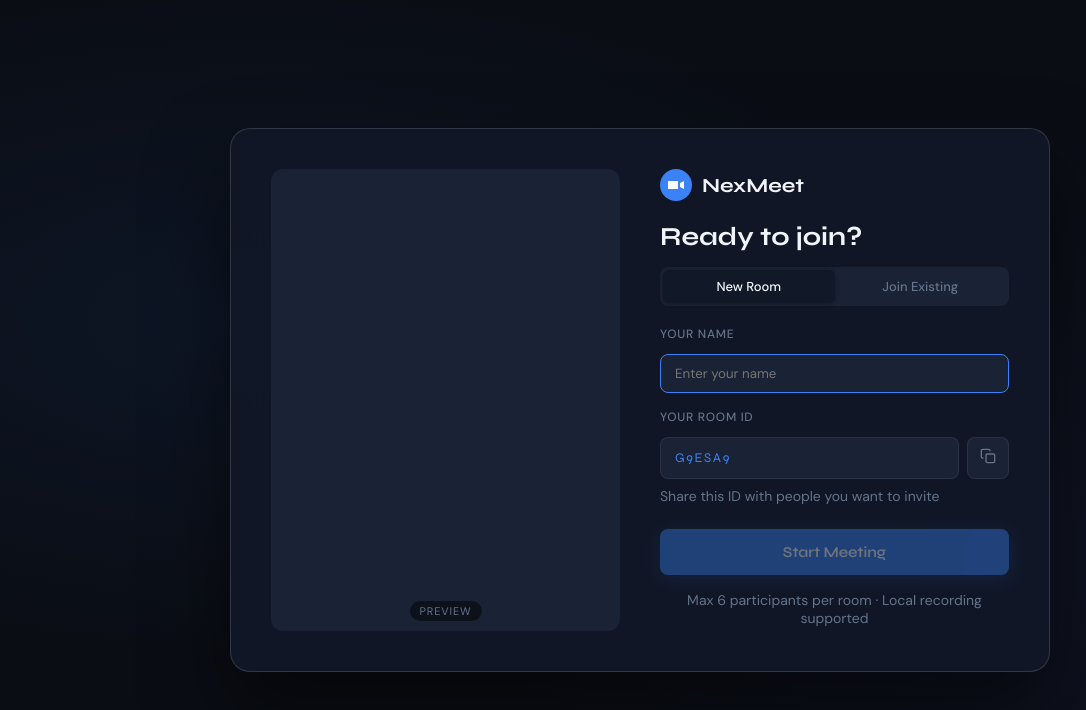
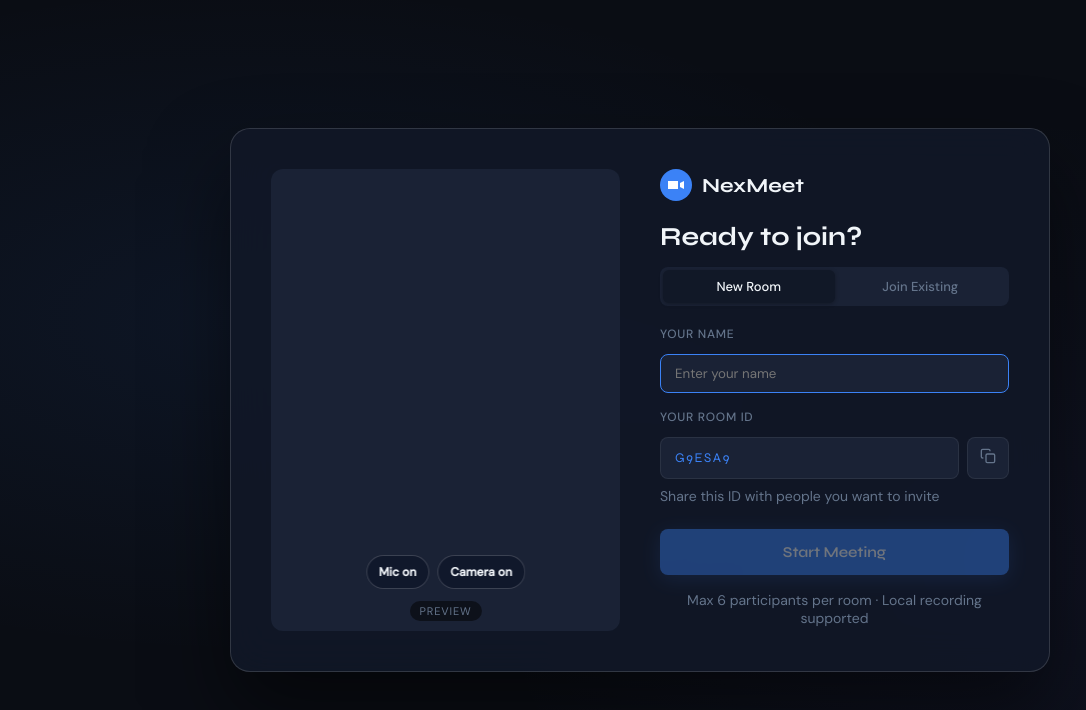
Before and after one commit to riyazpanarwala/nextmeet, a React (Vite) app in the folder client/: page / in a window 1280 px wide. Shown: the top 710 px of the page, without its empty margins (0-1086 px from the left). Built offline with nearby package versions, Linux system fonts and the light colour scheme; no server answers.

Commit message:
video and mic on/off added in lobby

```diff
--- a/client/src/App.css
+++ b/client/src/App.css
@@ -130,6 +130,51 @@
   letter-spacing: 0.08em;
   text-transform: uppercase;
 }
+.preview-controls {
+  position: absolute;
+  left: 50%;
+  bottom: 42px;
+  transform: translateX(-50%);
+  display: flex;
+  gap: 8px;
+  white-space: nowrap;
+}
+.preview-control {
+  padding: 8px 12px;
+  border: 1px solid rgba(255,255,255,0.18);
+  border-radius: 20px;
+  background: rgba(15,23,42,0.82);
+  color: var(--text);
+  font-size: 12px;
+  font-weight: 600;
+  backdrop-filter: blur(8px);
+  transition: background 0.18s, border-color 0.18s;
+}
+.preview-control:hover { border-color: var(--accent); }
+.preview-control.off {
+  background: rgba(239,68,68,0.88);
+  border-color: rgba(255,255,255,0.22);
+}
+.preview-off {
+  display: flex;
+  flex-direction: column;
+  align-items: center;
+  gap: 10px;
+  color: var(--text-muted);
+}
+.preview-off span {
+  display: grid;
+  place-items: center;
+  width: 76px;
+  height: 76px;
+  border-radius: 50%;
+  background: linear-gradient(135deg, var(--accent), #6366f1);
+  color: white;
+  font-family: var(--font-display);
+  font-size: 30px;
+  font-weight: 700;
+}
+.preview-off p { margin: 0; }
 
 .lobby-form {
   flex: 1;
--- a/client/src/App.jsx
+++ b/client/src/App.jsx
@@ -16,13 +16,13 @@
   const mediaState = useMediaDevices();
 
   const handleJoin = useCallback(
-    async ({ name, roomId }) => {
+    async ({ name, roomId, isMuted, isVideoOff }) => {
       setPhase(PHASE.CONNECTING);
 
       // Get media FIRST — localStreamRef must be populated before Room mounts
       // so tracks are available when createPeerConnection() is called
       try {
-        await mediaState.startLocalStream();
+        await mediaState.startLocalStream(undefined, undefined, { isMuted, isVideoOff });
       } catch (err) {
         const msg =
           err.name === 'NotAllowedError'
@@ -44,7 +44,7 @@
       // Set localInfo → triggers Room to mount → Room registers all socket
       // listeners in its useEffect → THEN emits join-room.
       // This prevents the race where join-room fires before listeners are attached.
-      setLocalInfo({ name, roomId });
+      setLocalInfo({ name, roomId, isMuted, isVideoOff });
       setPhase(PHASE.ROOM);
     },
     [socket, mediaState]
--- a/client/src/components/Lobby.jsx
+++ b/client/src/components/Lobby.jsx
@@ -7,6 +7,8 @@
   const [tab, setTab] = useState('new'); // 'new' | 'join'
   const [preview, setPreview] = useState(null);
   const [permError, setPermError] = useState('');
+  const [isMuted, setIsMuted] = useState(false);
+  const [isVideoOff, setIsVideoOff] = useState(false);
   const [copied, setCopied] = useState(false);
   const videoRef = useRef(null);
   const streamRef = useRef(null);
@@ -17,15 +19,32 @@
     return () => streamRef.current?.getTracks().forEach((t) => t.stop());
   }, []);
 
+  useEffect(() => {
+    if (videoRef.current && preview) videoRef.current.srcObject = preview;
+  }, [preview, isVideoOff]);
+
   const startPreview = async () => {
     try {
       const stream = await navigator.mediaDevices.getUserMedia({ video: true, audio: false });
       streamRef.current = stream;
       setPreview(stream);
+      setPermError('');
       if (videoRef.current) videoRef.current.srcObject = stream;
     } catch {
       setPermError('Camera access denied — you can still join audio-only.');
     }
+  };
+
+  const togglePreviewVideo = async () => {
+    if (isVideoOff) {
+      setIsVideoOff(false);
+      if (!streamRef.current?.getVideoTracks().length) await startPreview();
+      streamRef.current?.getVideoTracks().forEach((track) => { track.enabled = true; });
+      return;
+    }
+
+    setIsVideoOff(true);
+    streamRef.current?.getVideoTracks().forEach((track) => { track.enabled = false; });
   };
 
   const handleCopy = () => {
@@ -40,7 +59,7 @@
     const finalRoomId = (tab === 'new' ? roomId : joinRoomId).trim().toUpperCase();
     if (!finalRoomId) return;
     streamRef.current?.getTracks().forEach((t) => t.stop());
-    onJoin({ name: trimmedName, roomId: finalRoomId });
+    onJoin({ name: trimmedName, roomId: finalRoomId, isMuted, isVideoOff });
   };
 
   const handleKey = (e) => { if (e.key === 'Enter') handleJoin(); };
@@ -51,11 +70,36 @@
 
         {/* Camera preview */}
         <div className="lobby-preview">
-          {permError
+          {isVideoOff
+            ? <div className="preview-off" aria-label="Camera is off">
+                <span>{name.trim().charAt(0).toUpperCase() || '?'}</span>
+                <p>Camera is off</p>
+              </div>
+            : permError
             ? <div className="preview-error">{permError}</div>
             : <video ref={videoRef} autoPlay muted playsInline />
           }
           <div className="preview-label">Preview</div>
+          <div className="preview-controls" aria-label="Pre-join media controls">
+            <button
+              type="button"
+              className={`preview-control ${isMuted ? 'off' : ''}`}
+              onClick={() => setIsMuted((muted) => !muted)}
+              aria-pressed={isMuted}
+              title={isMuted ? 'Turn microphone on' : 'Mute microphone'}
+            >
+              {isMuted ? 'Mic off' : 'Mic on'}
+            </button>
+            <button
+              type="button"
+              className={`preview-control ${isVideoOff ? 'off' : ''}`}
+              onClick={togglePreviewVideo}
+              aria-pressed={isVideoOff}
+              title={isVideoOff ? 'Turn camera on' : 'Turn camera off'}
+            >
+              {isVideoOff ? 'Camera off' : 'Camera on'}
+            </button>
+          </div>
         </div>
 
         {/* Form */}
--- a/client/src/components/Room.jsx
+++ b/client/src/components/Room.jsx
@@ -119,7 +119,7 @@
       }
     };
 
-    const onUserJoined = ({ socketId, name, isHost: theirHost }) => {
+    const onUserJoined = ({ socketId, name, isHost: theirHost, isMuted: theirMuted, isVideoOff: theirVideoOff }) => {
       console.log('[Room] user-joined:', socketId, name);
       setRemoteParticipants((prev) => ({
         ...prev,
@@ -127,8 +127,8 @@
           ...(prev[socketId] || {}),
           name,
           isHost: theirHost,
-          isMuted: false,
-          isVideoOff: false,
+          isMuted: Boolean(theirMuted),
+          isVideoOff: Boolean(theirVideoOff),
         },
       }));
     };
@@ -222,7 +222,12 @@
 
     // Emit join AFTER listeners are registered
     console.log('[Room] Emitting join-room:', localInfo.roomId);
-    socket.emit('join-room', { roomId: localInfo.roomId, userName: localInfo.name });
+    socket.emit('join-room', {
+      roomId: localInfo.roomId,
+      userName: localInfo.name,
+      isMuted: isMutedRef.current,
+      isVideoOff: isVideoOffRef.current,
+    });
 
     return () => {
       socket.off('room-joined', onRoomJoined);
--- a/client/src/hooks/useMediaDevices.js
+++ b/client/src/hooks/useMediaDevices.js
@@ -28,7 +28,7 @@
   }, []);
 
   const startLocalStream = useCallback(
-    async (audioDeviceId, videoDeviceId) => {
+    async (audioDeviceId, videoDeviceId, initialState = { isMuted, isVideoOff }) => {
       try {
         const constraints = {
           audio: audioDeviceId ? { deviceId: { exact: audioDeviceId } } : true,
@@ -37,8 +37,14 @@
             : { width: 1280, height: 720 },
         };
         const stream = await navigator.mediaDevices.getUserMedia(constraints);
+        const nextMuted = Boolean(initialState.isMuted);
+        const nextVideoOff = Boolean(initialState.isVideoOff);
+        stream.getAudioTracks().forEach((track) => { track.enabled = !nextMuted; });
+        stream.getVideoTracks().forEach((track) => { track.enabled = !nextVideoOff; });
         localStreamRef.current = stream;
         setLocalStream(stream);
+        setIsMuted(nextMuted);
+        setIsVideoOff(nextVideoOff);
         await loadDevices();
         return stream;
       } catch (err) {
@@ -46,7 +52,7 @@
         throw err;
       }
     },
-    [loadDevices]
+    [loadDevices, isMuted, isVideoOff]
   );
 
   // NOTE: Room.jsx manages track.enabled directly via refs for immediacy.
```
Also changed, not shown: 1 other file (tests, documents, lock files or other folders).
